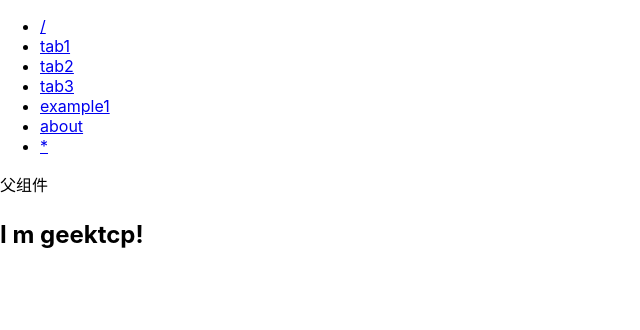
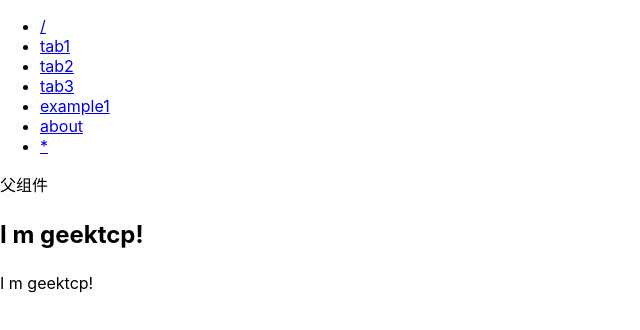
Before and after one commit to geektcp/lab-react, a React (Create React App) app in the folder beta-simple/: page /web/about in a window 1280 px wide. Shown: the top 330 px of the page, without its empty margins (0-640 px from the left). Built offline with nearby package versions, Linux system fonts and the light colour scheme; the HTML template or start-up script is replaced by a standard one.

Commit message:
bug fix: warning: React does not recognize the xxx prop on a DOM element

```diff
--- a/beta-simple/src/component/404/index.jsx
+++ b/beta-simple/src/component/404/index.jsx
@@ -1,23 +1,12 @@
 import React from 'react'
 
 
-function PageNotFound(props) {
+function errorPage(props) {
   return (
-    <a
-      status='404'
-      title='404'
-      subTitle='Sorry, the page you visited does not exist.'
-      extra={
-        <b
-          type='primary'
-          onClick={() => {
-            props.history.push('/')
-          }}>
-          Back Home
-        </b>
-      }
-    />
+    <a status='404' title='404'>
+      <p>I m geektcp! </p>
+    </a>
   )
 }
 
-export default PageNotFound
+export default errorPage
--- a/beta-simple/src/router/web.js
+++ b/beta-simple/src/router/web.js
@@ -1,5 +1,4 @@
 import Layout from '../layout/Layout';
-import React, {Suspense, lazy} from 'react';
 import aboutPage from '../view/about';
 import errorPage from '../component/404';
 
```
